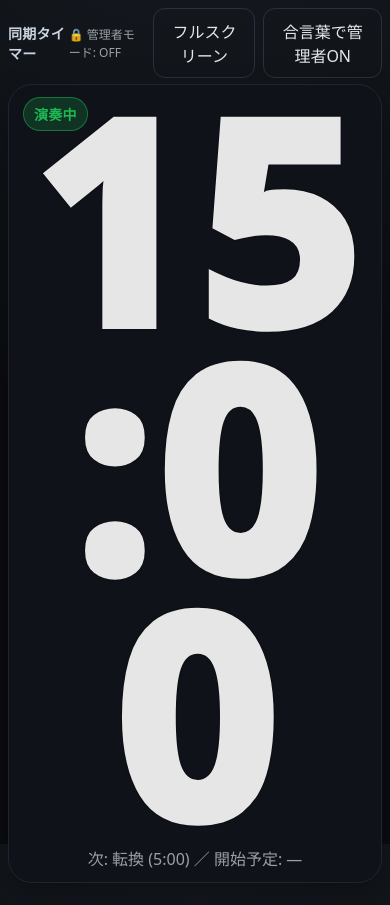
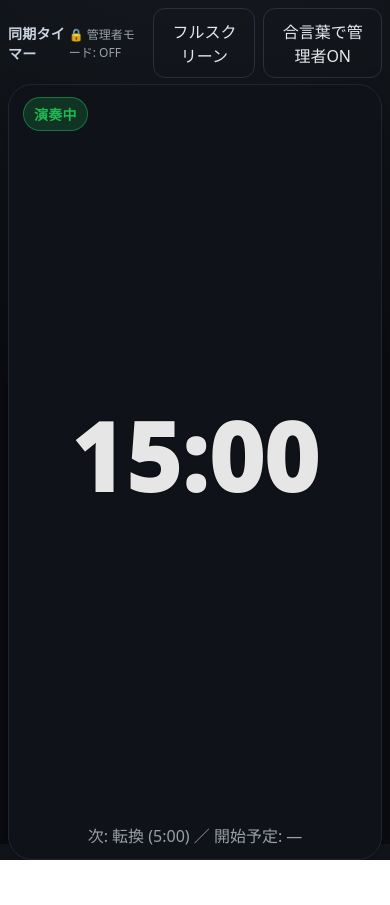
Before and after one commit to tsuji-takuma/sync-timer, a plain HTML site: page index.html in a window 390 px wide. After the commit the page ends 860 px from the top, so only its background shows below. Drawn offline with Linux system fonts and the light colour scheme; no server answers.

Commit message:
タイマーのフォントサイズを調整し、レスポンシブデザインを改善

```diff
--- a/index.html
+++ b/index.html
@@ -54,11 +54,18 @@
       align-self:center;
       font-variant-numeric:tabular-nums;
       text-align:center; font-weight:1000; line-height:.88;
-      /* 短辺連動で極大化：最小260px・理想 72vmin・最大 92vmin  */
-      font-size: clamp(260px, 72vmin, 92vmin);
+  /* 短辺に応じて縮小しやすくしつつ大型画面でも十分なサイズを確保 */
+  font-size: clamp(96px, 30vmin, 60vmin);
       letter-spacing:.02em; margin:0;
       text-shadow: 0 0 2px rgba(0,0,0,.6);
-      overflow-wrap: anywhere;
+      white-space: nowrap;
+    }
+
+    @media (max-width: 768px){
+      .time{
+        font-size: clamp(64px, 24vmin, 36vmin);
+        letter-spacing:.015em;
+      }
     }
 
     /* ===== 次フェーズ表示：やや大きめだが邪魔しない ===== */
```
